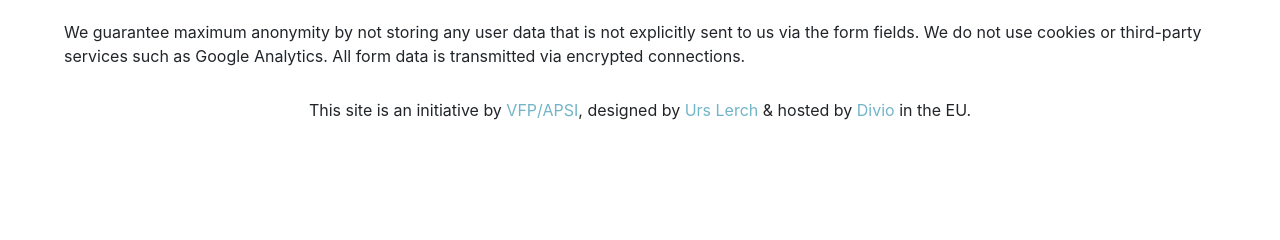
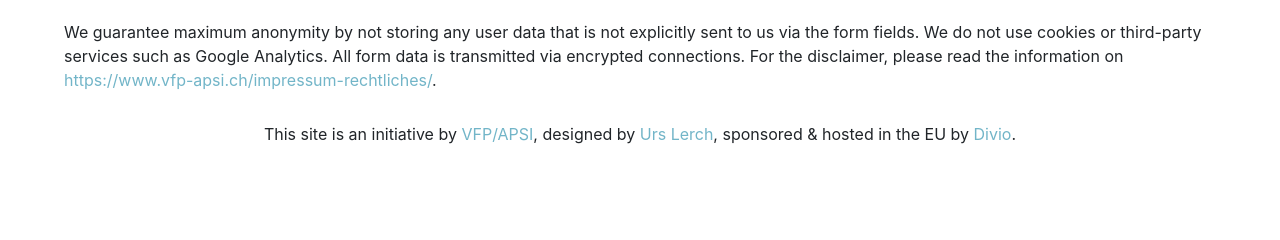
Before and after one commit to ulerch/CoronavirusWiki, a Django app: template wiki/templates/wiki/index.html in a window 1280 px wide. Shown: the part 298-538 px from the top of the page. Run offline with Django 3.2, Linux system fonts and the light colour scheme; the template is opened without the code that fills it, so the values that code supplies are empty; parts of the project's set-up code (start-up, migrations or seed data) failed here and were passed over; some libraries are stand-ins or nearby versions.

Commit message:
Link to disclaimer and mention Divio as sponsor

```diff
--- a/wiki/templates/wiki/base.html
+++ b/wiki/templates/wiki/base.html
@@ -36,8 +36,8 @@
 
     <footer>
       This site is an initiative by <a href="https://www.vfp-apsi.ch/" target="_blank">VFP/APSI</a>,
-      designed by <a href="http://ulerch.net/" target="_blank">Urs Lerch</a> &amp;
-      hosted by <a href="http://divio.com/" target="_blank">Divio</a> in the EU.
+      designed by <a href="http://ulerch.net/" target="_blank">Urs Lerch</a>,
+      sponsored &amp; hosted in the EU by <a href="http://divio.com/" target="_blank">Divio</a>.
     </footer>
 
     <script src="https://kit.fontawesome.com/4e8a3df248.js" crossorigin="anonymous"></script>
--- a/wiki/templates/wiki/index.html
+++ b/wiki/templates/wiki/index.html
@@ -95,5 +95,8 @@
       We guarantee maximum anonymity by not storing any user data that is not explicitly sent to us via the form fields.
       We do not use cookies or third-party services such as Google Analytics.
       All form data is transmitted via encrypted connections.
+      For the disclaimer, please read the information on
+      <a href="https://www.vfp-apsi.ch/impressum-rechtliches/" target="_blank">
+        https://www.vfp-apsi.ch/impressum-rechtliches/</a>.
     </p>
 {% endblock content %}
```
